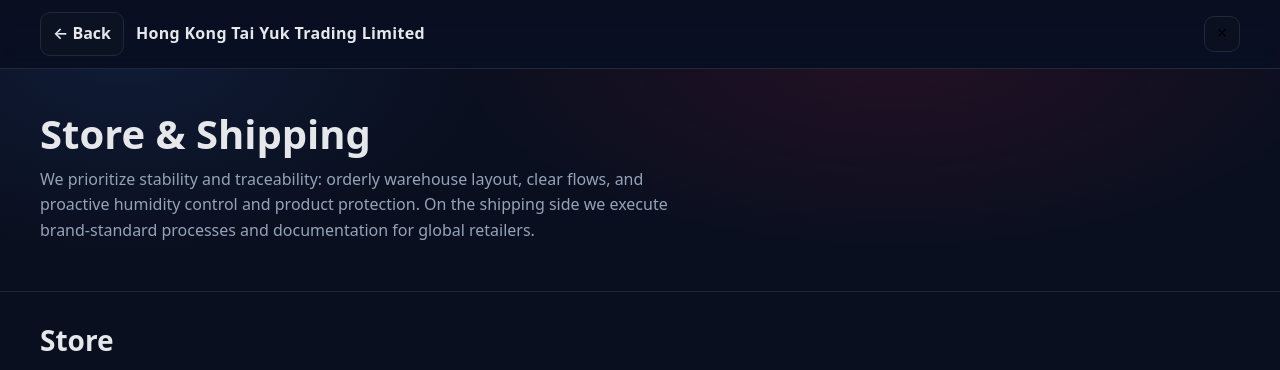
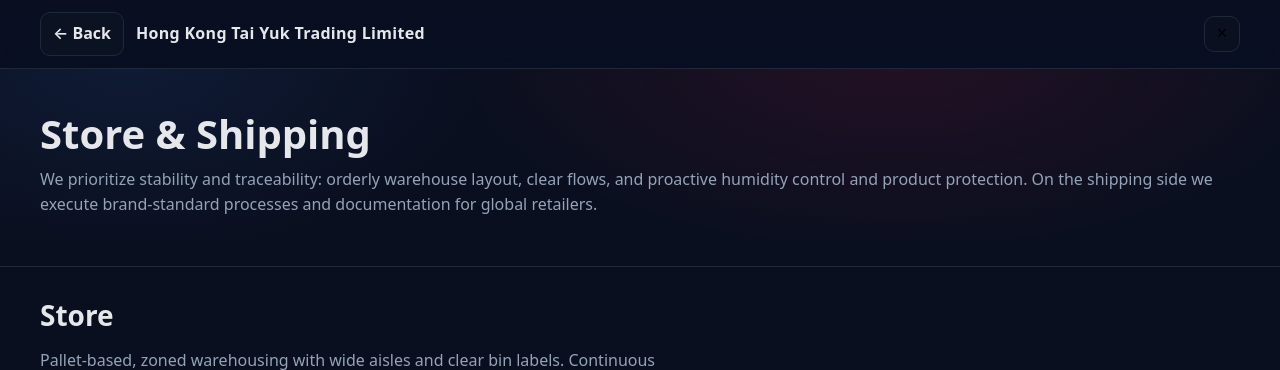
Before and after one commit to m-xia3/seg-site, a website: page expertise-store.html in a window 1280 px wide. Shown: the top 370 px of the page. Drawn offline with Linux system fonts and the light colour scheme.

Commit message:
Update expertise-store.html

```diff
--- a/expertise-store.html
+++ b/expertise-store.html
@@ -47,6 +47,7 @@
     }
     .title{font-size:40px;line-height:1.15;margin:0 0 10px}
     .lead{color:var(--muted);max-width:72ch;margin:0}
+    .hero .lead{max-width:none;}
     @media (max-width:720px){ .title{font-size:32px} }
 
     .bar{height:1px;background:var(--line);margin:26px 0}
```
